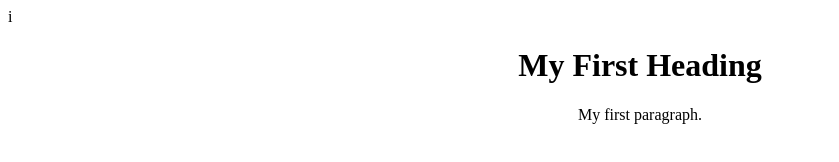
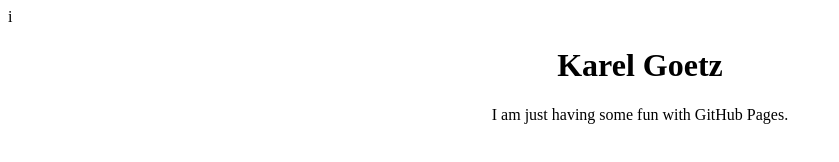
Before and after one commit to karelgoetz/karelgoetz.github.io, a plain HTML site: page index.html in a window 1280 px wide. Shown: the whole page, without its empty margins (0-839 px from the left). Drawn offline with Linux system fonts and the light colour scheme.

Commit message:
Change text

```diff
--- a/index.html
+++ b/index.html
@@ -9,8 +9,8 @@
 </head>
 <body>
 
-<h1>My First Heading</h1>
-<p>My first paragraph.</p>
+<h1>Karel Goetz</h1>
+<p>I am just having some fun with GitHub Pages.</p>
 
 </body>
 </html>
```
